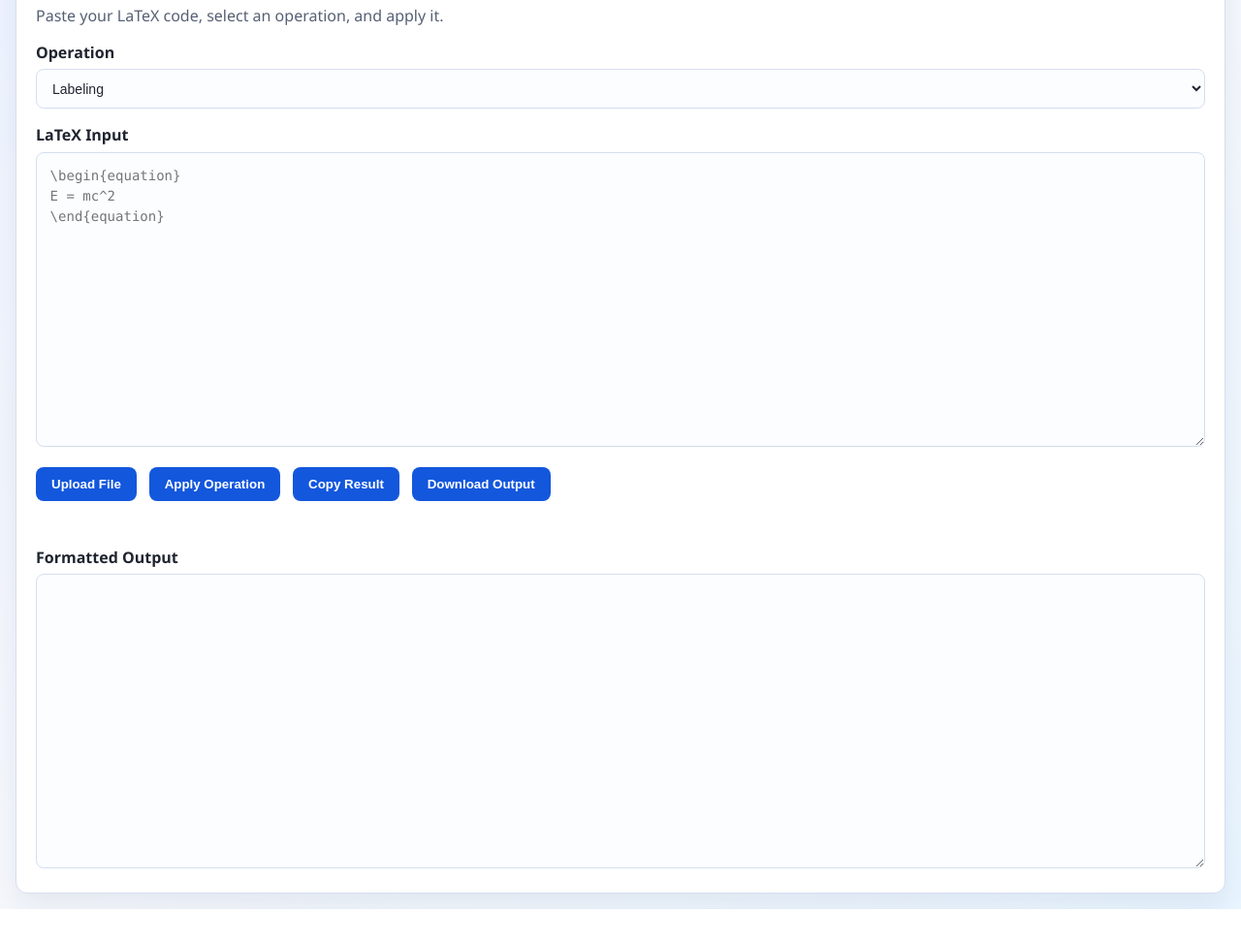
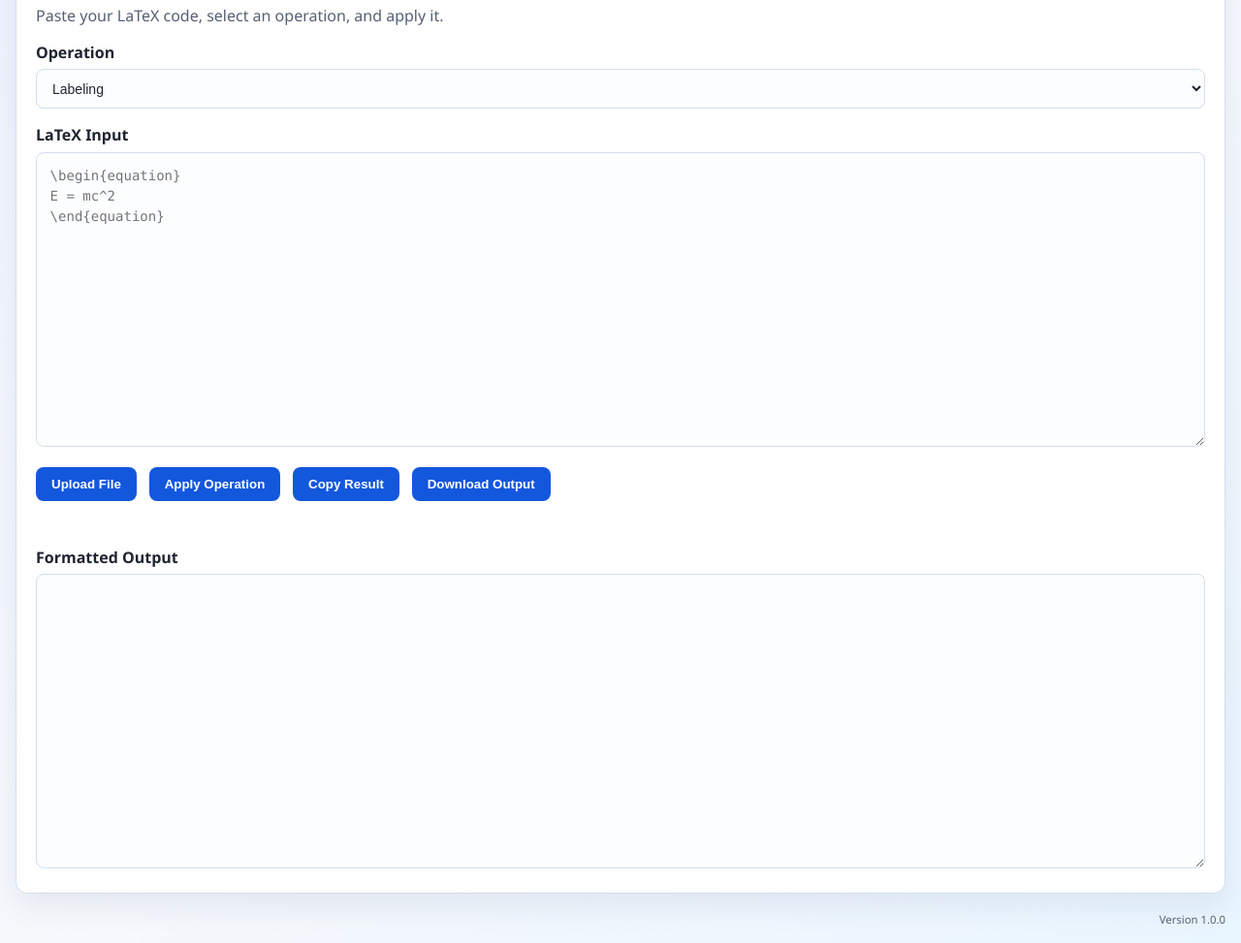
Before and after one commit to DeltaTecs/LatexImprover, a plain HTML site: page index.html in a window 1280 px wide. Shown: the part 83-1056 px from the top of the page at 97% size. Before the commit the page ends 1021 px from the top, so only its background shows below. Drawn offline with Linux system fonts and the light colour scheme.

Commit message:
version label

```diff
--- a/index.html
+++ b/index.html
@@ -32,6 +32,9 @@
       <label for="latexOutput">Formatted Output</label>
       <textarea id="latexOutput" spellcheck="false" readonly></textarea>
     </main>
+    <footer class="app-footer">
+      <small id="versionLabel">Version</small>
+    </footer>
 
     <script src="script.js"></script>
   </body>
--- a/script.js
+++ b/script.js
@@ -2,11 +2,18 @@ const inputField = document.getElementById("latexInput");
 const outputField = document.getElementById("latexOutput");
 const operationSelect = document.getElementById("operationSelect");
 const statusMessage = document.getElementById("statusMessage");
+const versionLabel = document.getElementById("versionLabel");
 const fileInput = document.getElementById("fileInput");
 const uploadButton = document.getElementById("uploadButton");
 const formatButton = document.getElementById("formatButton");
 const copyButton = document.getElementById("copyButton");
 const downloadButton = document.getElementById("downloadButton");
+// Increment this value with every code update.
+const APP_VERSION = "1.0.0";
+
+if (versionLabel) {
+  versionLabel.textContent = `Version ${APP_VERSION}`;
+}
 
 // Standalone `\label{...}` lines are skipped while consuming structures.
 const LABEL_ONLY_PATTERN = /^\s*\\label\{[^}]+\}\s*$/;
--- a/styles.css
+++ b/styles.css
@@ -19,6 +19,8 @@ body {
   background: linear-gradient(140deg, #eef3ff 0%, var(--bg) 50%, #e9f5ff 100%);
   color: var(--text);
   min-height: 100vh;
+  display: flex;
+  flex-direction: column;
 }
 
 .container {
@@ -30,6 +32,13 @@ body {
   border: 1px solid var(--border);
   border-radius: 12px;
   box-shadow: 0 14px 30px rgba(20, 45, 90, 0.08);
+}
+
+.app-footer {
+  margin: 0 1rem 1rem;
+  color: var(--muted);
+  text-align: right;
+  font-size: 0.85rem;
 }
 
 h1 {
```
